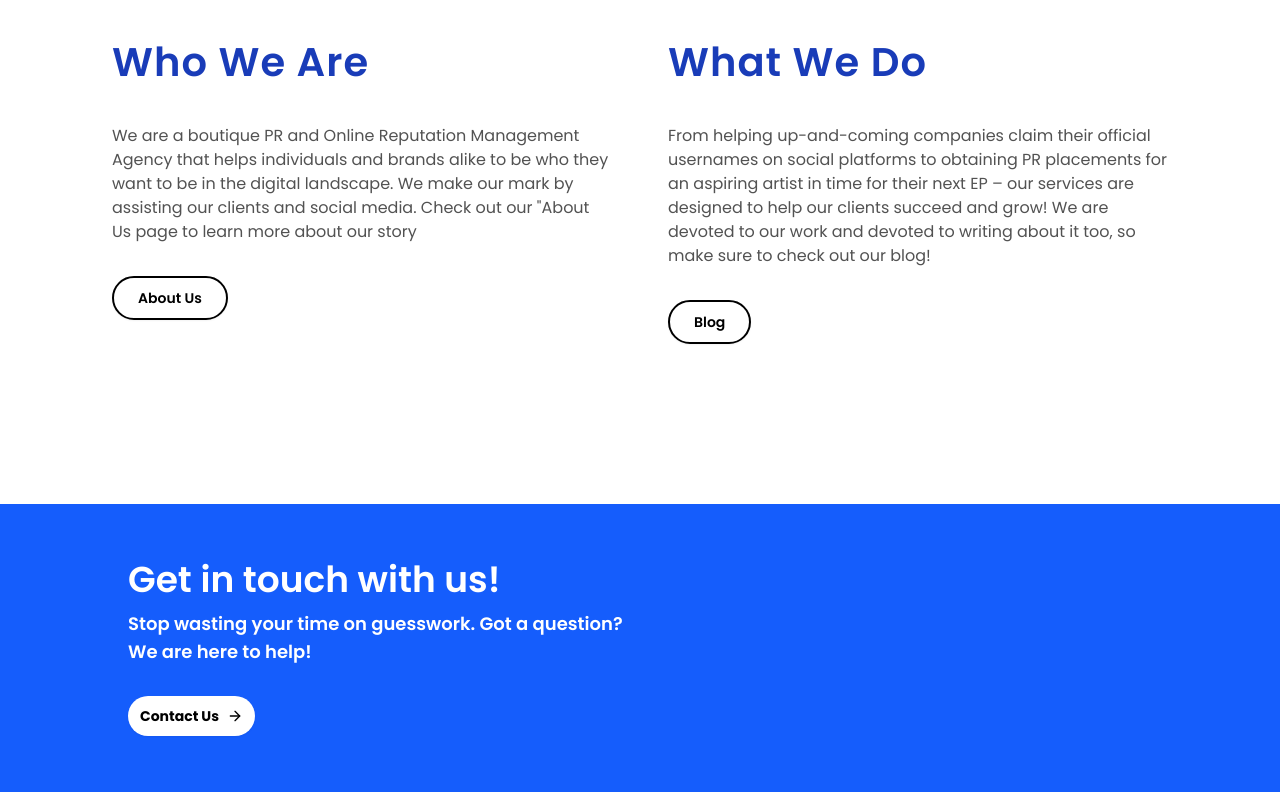
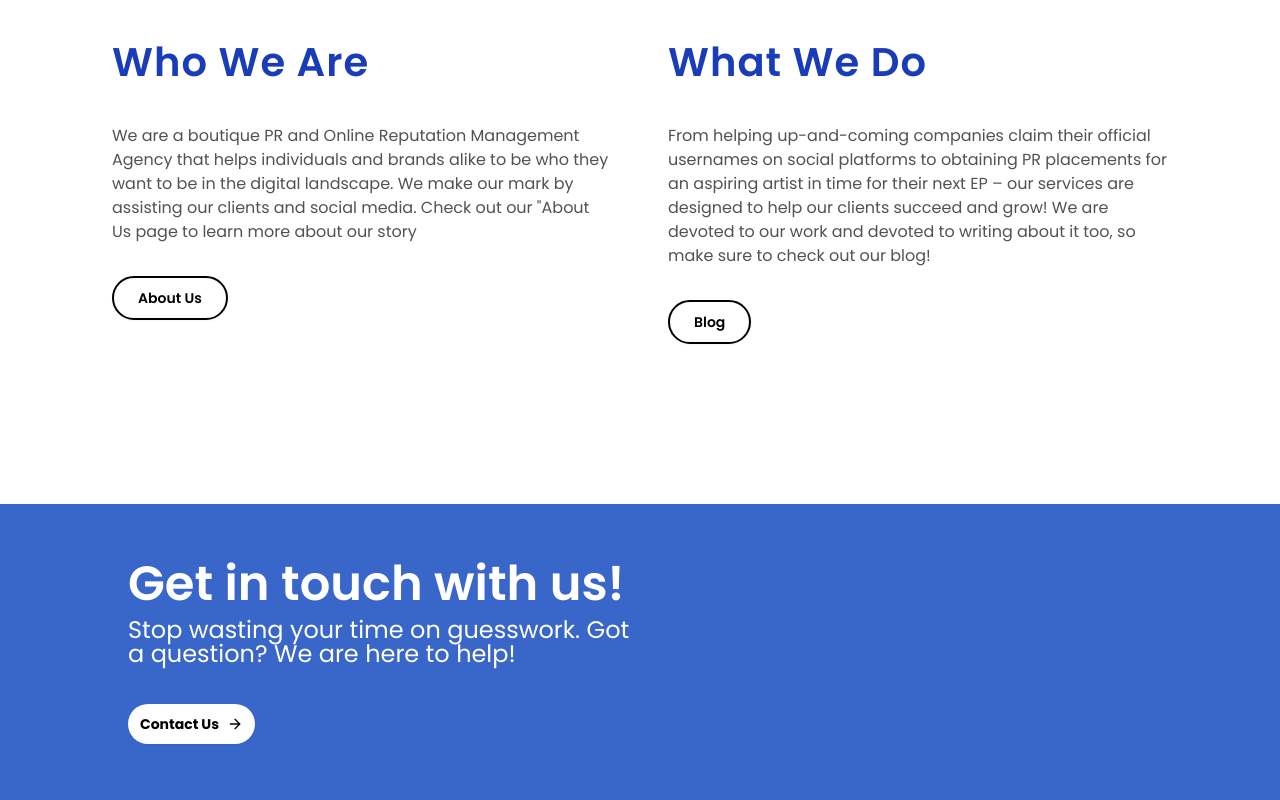
Before and after one commit to PankajGaikwad5/social-edge, a Next.js app: page / in a window 1280 px wide. Shown: the part 3989-4789 px from the top of the page. Built offline with nearby package versions, Linux system fonts and the light colour scheme.

Commit message:
style: update contact section with improved layout and typography

```diff
--- a/app/page.js
+++ b/app/page.js
@@ -359,13 +359,13 @@ export default function Home() {
         </div>
 
         {/* blue bg with white text */}
-        <div className='flex flex-col p-4 md:p-14 bg-blue-600 text-white space-y-2.5 md:pl-32'>
-          <h4 className='md:text-4xl font-semibold'>Get in touch with us!</h4>
-          <p className='max-w-lg text-lg font-semibold'>
+        <div className='flex flex-col p-4 md:p-14 bg-[#3966c9] text-white space-y-2.5 md:pl-32'>
+          <h4 className='md:text-5xl font-semibold'>Get in touch with us!</h4>
+          <p className='max-w-lg md:text-2xl leading-6'>
             Stop wasting your time on guesswork. Got a question? We are here to
             help!
           </p>
-          <Button className='px-14 font-bold py-5 hover:bg-white/70 cursor-pointer bg-white rounded-4xl text-black w-fit mt-5'>
+          <Button className='px-14 font-bold py-5 hover:bg-white/70 cursor-pointer bg-white rounded-4xl text-black w-fit mt-7'>
             Contact Us <ArrowRight />
           </Button>
         </div>
```
